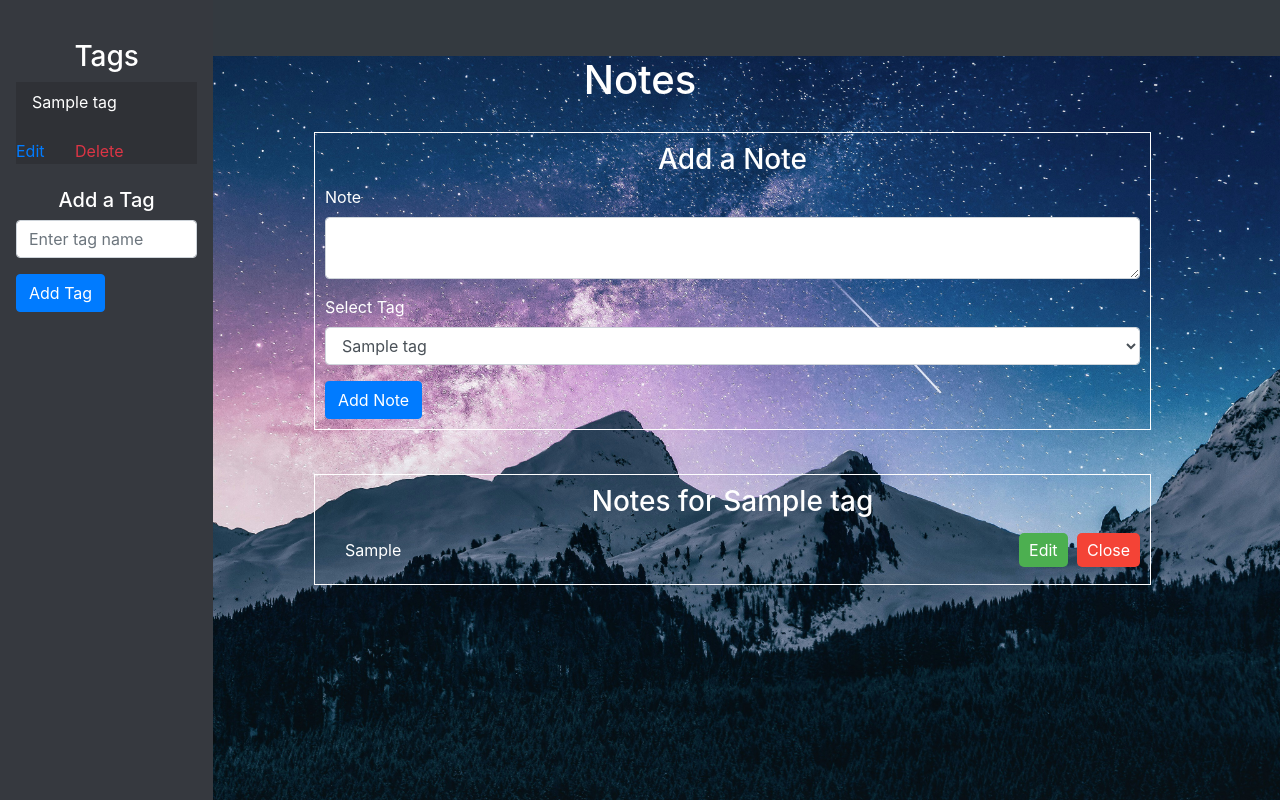
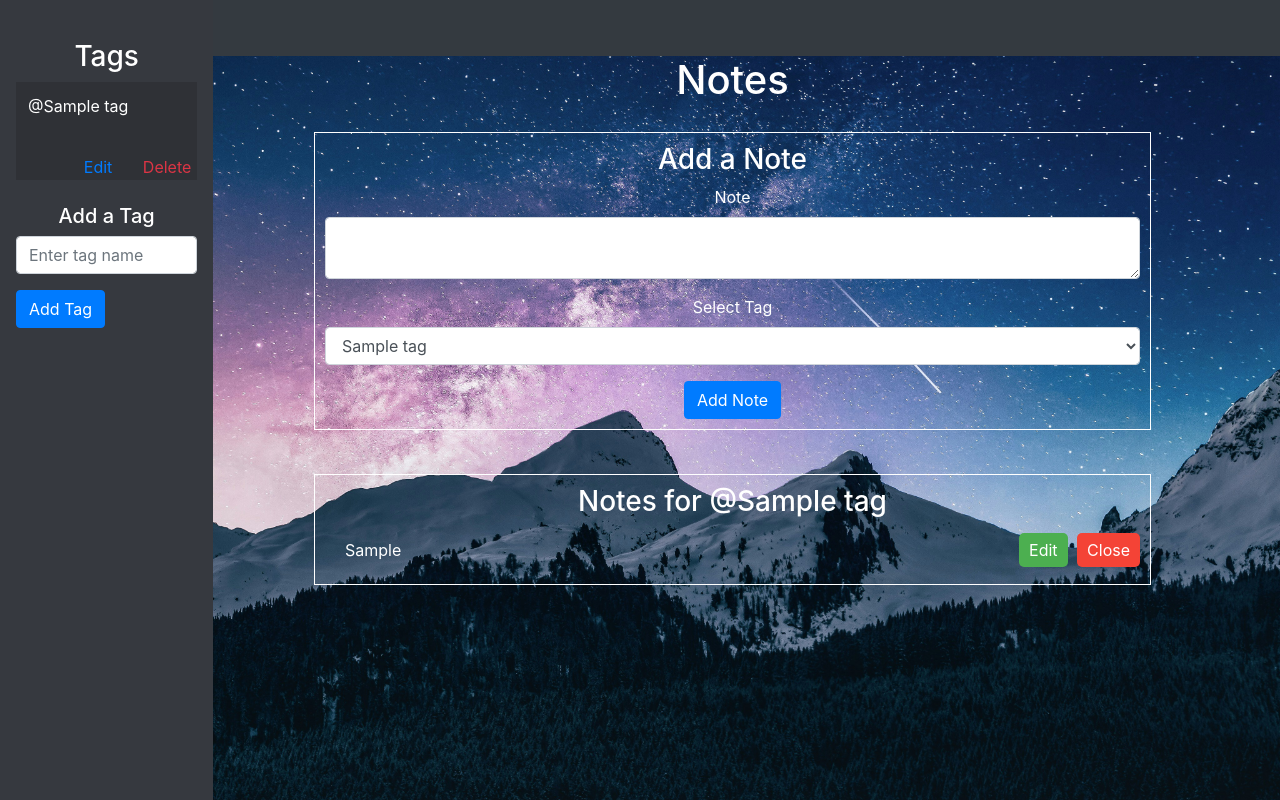
Before and after one commit to Tarxanask/LabWork, a Flask app: page / in a window 1280 px wide. Run offline with Flask 3, Linux system fonts and the light colour scheme; a user stored in the database is signed in; tables that the repository leaves empty hold one stand-in row (values such as "Sample post"); some libraries are stand-ins or nearby versions.

Commit message:
Style
added some styles to the tags in the sidebar

```diff
--- a/website/templates/home.html
+++ b/website/templates/home.html
@@ -1,6 +1,4 @@
 {% extends "base.html" %} {% block title %}Home{% endblock %} {% block content %}
-<h1 align="center" style="color: white;">Notes</h1>
-
 <div class="container-fluid">
     <div class="row">
         <nav id="sidebar" class="col-md-3 col-lg-2 d-md-block bg-light sidebar" style="position: fixed; top: 0; left: 0; bottom: 0; width: 220px; padding: 2.5rem 1rem; overflow-y: auto; background-color: #36393f !important; color: white !important;">
@@ -9,9 +7,9 @@
                 <ul class="nav flex-column" style="background-color: #2f3136;">
                     {% for tag in tags %}
                     <li class="nav-item" style="color: white !important; background-color: #2f3136 !important; border: none !important;">
-                        <a class="nav-link" href="#" style="color: white !important;">
-                            {{ tag.name }}
-                            <div style="display: inline;">
+                        <a class="nav-link" href="#" style="color: white !important; padding: 0.75rem;">
+                            @{{ tag.name }}
+                            <div style="display: inline; float: right;">
                                 <a href="/edit-tag/{{ tag.id }}" class="edit-button">Edit</a>
                                 <form method="POST" action="/delete-tag/{{ tag.id }}" style="display: inline;">
                                     <button type="submit" class="delete-button">Delete</button>
@@ -33,9 +31,10 @@
         </nav>
 
         <main role="main" class="col-md-9 ml-sm-auto col-lg-10 px-md-4" style="margin-left: 220px;">
+            <h1 align="center" style="color: white;">Notes</h1>
             <div style="padding: 20px;">
-                <div style="border: 1px solid white; padding: 10px; margin-bottom: 20px;">
-                    <h3 align="center" style="color: white;">Add a Note</h3>
+                <div style="border: 1px solid white; padding: 10px; margin-bottom: 20px; text-align: center;">
+                    <h3 style="color: white;">Add a Note</h3>
                     <form method="POST">
                         <div class="form-group">
                             <label for="note" style="color: white;">Note</label>
@@ -55,7 +54,7 @@
                 <br>
                 {% for tag in tags %}
                 <div style="border: 1px solid white; padding: 10px; margin-bottom: 20px;">
-                    <h3 align="center" style="color: white;">Notes for {{ tag.name }}</h3>
+                    <h3 align="center" style="color: white;">Notes for @{{ tag.name }}</h3>
                     <ul class="list-group list-group-flush" id="notes">
                         {% for note in notes %}
                         {% if note.tag_id == tag.id %}
```
Also changed, not shown: .aider.chat.history.md, instance/database.db, 1 other file.
